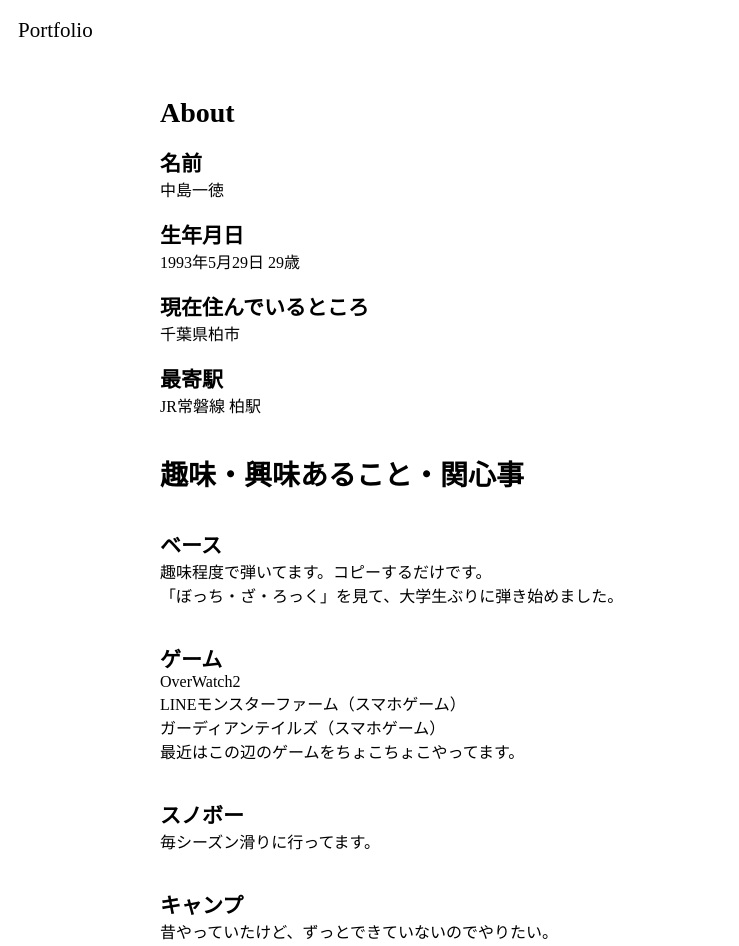
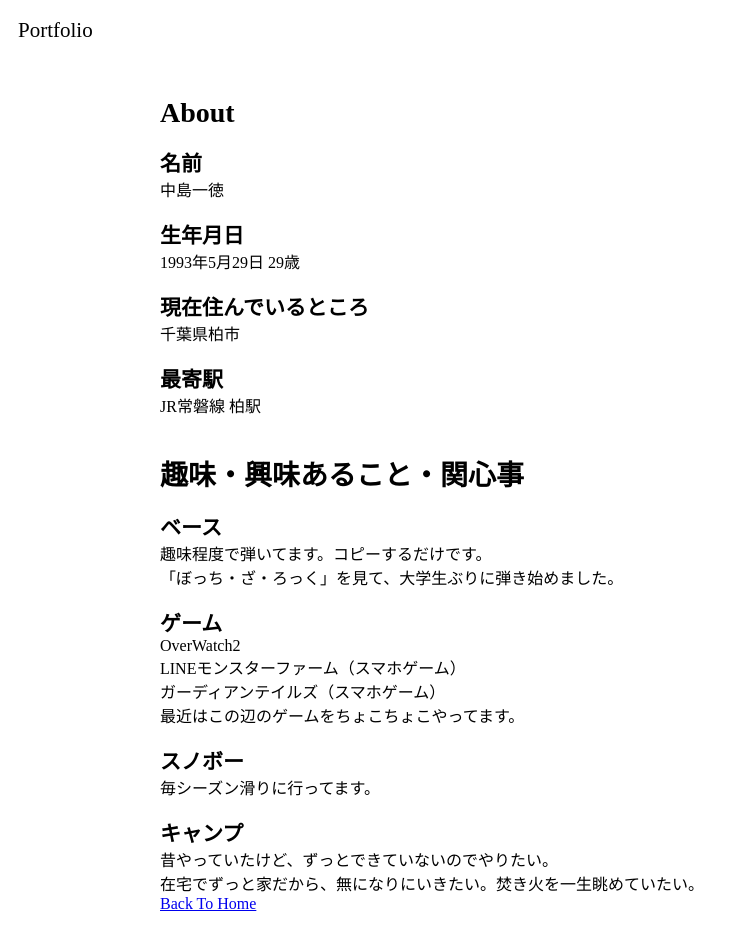
Before and after one commit to toku-chan/portfolio, a Next.js app: page /about in a window 1280 px wide. Shown: the top 946 px of the page, without its empty margins (0-739 px from the left). Built offline with nearby package versions, Linux system fonts and the light colour scheme.

Commit message:
chore: Aboutページのコンテンツを調整

```diff
--- /dev/null
+++ b/src/feature/About/About/index.tsx
@@ -0,0 +1,58 @@
+import { Heading_1, Heading_2 } from '~/designSystems';
+import * as S from '../styles';
+
+const personalData = {
+  name: '中島一徳',
+  location: '千葉県柏市',
+  birthday: {
+    year: 1993,
+    month: 5,
+    date: 29,
+  },
+};
+
+function getAge() {
+  const today = new Date();
+  const todayYear = today.getFullYear();
+  const thisYearBirthDay = new Date(
+    todayYear,
+    personalData.birthday.month - 1,
+    personalData.birthday.date,
+  );
+  const age = todayYear - personalData.birthday.year;
+
+  if (today < thisYearBirthDay) {
+    return age - 1;
+  }
+
+  return age;
+}
+
+export function About() {
+  const age = getAge();
+
+  return (
+    <S.Content>
+      <Heading_1>About</Heading_1>
+      <S.DetailWrapper>
+        <Heading_2>名前</Heading_2>
+        <p>{personalData.name}</p>
+      </S.DetailWrapper>
+      <S.DetailWrapper>
+        <Heading_2>生年月日</Heading_2>
+        <p>
+          {personalData.birthday.year}年{personalData.birthday.month}月
+          {personalData.birthday.date}日 {age}歳
+        </p>
+      </S.DetailWrapper>
+      <S.DetailWrapper>
+        <Heading_2>現在住んでいるところ</Heading_2>
+        <p>{personalData.location}</p>
+      </S.DetailWrapper>
+      <S.DetailWrapper>
+        <Heading_2>最寄駅</Heading_2>
+        <p>JR常磐線 柏駅</p>
+      </S.DetailWrapper>
+    </S.Content>
+  );
+}
--- a/src/feature/About/Detail/BassGuitar.tsx
+++ b/src/feature/About/Interest/Detail/BassGuitar.tsx
@@ -1,22 +1,16 @@
-import styled from '@emotion/styled';
 import { Heading_2 } from '~/designSystems';
-
-// TODO: 他の場所もこのサイズ感にするが共通化するべきかは検討する
-const Content = styled.section`
-  margin: 36px auto 0;
-  padding: 0;
-`;
+import { DetailWrapper } from '../../styles';
 
 export function BassGuitar() {
   return (
     // MEMO: 持っているベースの写真とか載せても良いかも
-    <Content>
+    <DetailWrapper>
       <Heading_2>ベース</Heading_2>
       <p>
         趣味程度で弾いてます。コピーするだけです。
         <br />
         「ぼっち・ざ・ろっく」を見て、大学生ぶりに弾き始めました。
       </p>
-    </Content>
+    </DetailWrapper>
   );
 }
--- a/src/feature/About/Detail/Camping.tsx
+++ b/src/feature/About/Interest/Detail/Camping.tsx
@@ -1,22 +1,16 @@
-import styled from '@emotion/styled';
 import { Heading_2 } from '~/designSystems';
-
-// TODO: 他の場所もこのサイズ感にするが共通化するべきかは検討する
-const Content = styled.section`
-  margin: 36px auto 0;
-  padding: 0;
-`;
+import { DetailWrapper } from '../../styles';
 
 export function Camping() {
   // MEMO: ブログ作ったらそっちに誘導するとかでも良いかも
   return (
-    <Content>
+    <DetailWrapper>
       <Heading_2>キャンプ</Heading_2>
       <p>
         昔やっていたけど、ずっとできていないのでやりたい。
         <br />
         在宅でずっと家だから、無になりにいきたい。焚き火を一生眺めていたい。
       </p>
-    </Content>
+    </DetailWrapper>
   );
 }
--- a/src/feature/About/Detail/Games.tsx
+++ b/src/feature/About/Interest/Detail/Games.tsx
@@ -1,15 +1,9 @@
-import styled from '@emotion/styled';
 import { Heading_2 } from '~/designSystems';
-
-// TODO: 他の場所もこのサイズ感にするが共通化するべきかは検討する
-const Content = styled.section`
-  margin: 36px auto 0;
-  padding: 0;
-`;
+import { DetailWrapper } from '../../styles';
 
 export function Games() {
   return (
-    <Content>
+    <DetailWrapper>
       <Heading_2>ゲーム</Heading_2>
       <ul>
         <li>OverWatch2</li>
@@ -17,6 +11,6 @@ export function Games() {
         <li>ガーディアンテイルズ（スマホゲーム）</li>
       </ul>
       <p>最近はこの辺のゲームをちょこちょこやってます。</p>
-    </Content>
+    </DetailWrapper>
   );
 }
--- a/src/feature/About/Detail/WinterSports.tsx
+++ b/src/feature/About/Interest/Detail/WinterSports.tsx
@@ -1,18 +1,12 @@
-import styled from '@emotion/styled';
 import { Heading_2 } from '~/designSystems';
-
-// TODO: 他の場所もこのサイズ感にするが共通化するべきかは検討する
-const Content = styled.section`
-  margin: 36px auto 0;
-  padding: 0;
-`;
+import { DetailWrapper } from '../../styles';
 
 export function WinterSports() {
   // MEMO: ブログ作ったらそっちに誘導するとかでも良いかも
   return (
-    <Content>
+    <DetailWrapper>
       <Heading_2>スノボー</Heading_2>
       <p>毎シーズン滑りに行ってます。</p>
-    </Content>
+    </DetailWrapper>
   );
 }
--- /dev/null
+++ b/src/feature/About/Interest/index.tsx
@@ -0,0 +1,16 @@
+import { Heading_1 } from '~/designSystems';
+import * as Detail from './Detail';
+import * as S from '../styles';
+
+export function Interest() {
+  return (
+    <S.Content>
+      <Heading_1>趣味・興味あること・関心事</Heading_1>
+      {/* NOTE: 最近やっている順番で表示。その時のブームよって並び替えすること */}
+      <Detail.BassGuitar />
+      <Detail.Games />
+      <Detail.WinterSports />
+      <Detail.Camping />
+    </S.Content>
+  );
+}
--- a/src/feature/About/index.tsx
+++ b/src/feature/About/index.tsx
@@ -1,80 +1,13 @@
 import Link from 'next/link';
-import styled from '@emotion/styled';
-import { Heading_1, Heading_2 } from '~/designSystems';
 import { Layout } from '~/components/Layout';
-import * as Detail from './Detail';
-
-const personalData = {
-  name: '中島一徳',
-  location: '千葉県柏市',
-  birthday: {
-    year: 1993,
-    month: 5,
-    date: 29,
-  },
-};
-
-// TODO: 他の場所もこのサイズ感にするが共通化するべきかは検討する
-const Content = styled.section`
-  margin: 36px auto 0;
-  padding: 0;
-`;
-
-const DetailWrapper = styled.section`
-  margin-top: 18px;
-`;
-
-function getAge() {
-  const today = new Date();
-  const todayYear = today.getFullYear();
-  const thisYearBirthDay = new Date(
-    todayYear,
-    personalData.birthday.month - 1,
-    personalData.birthday.date,
-  );
-  const age = todayYear - personalData.birthday.year;
-
-  if (today < thisYearBirthDay) {
-    return age - 1;
-  }
-
-  return age;
-}
+import { About } from './About';
+import { Interest } from './Interest';
 
 export function AboutContent() {
-  const age = getAge();
   return (
     <Layout>
-      <Content>
-        <Heading_1>About</Heading_1>
-        <DetailWrapper>
-          <Heading_2>名前</Heading_2>
-          <p>{personalData.name}</p>
-        </DetailWrapper>
-        <DetailWrapper>
-          <Heading_2>生年月日</Heading_2>
-          <p>
-            {personalData.birthday.year}年{personalData.birthday.month}月
-            {personalData.birthday.date}日 {age}歳
-          </p>
-        </DetailWrapper>
-        <DetailWrapper>
-          <Heading_2>現在住んでいるところ</Heading_2>
-          <p>{personalData.location}</p>
-        </DetailWrapper>
-        <DetailWrapper>
-          <Heading_2>最寄駅</Heading_2>
-          <p>JR常磐線 柏駅</p>
-        </DetailWrapper>
-      </Content>
-      <Content>
-        <Heading_1>趣味・興味あること・関心事</Heading_1>
-        {/* NOTE: 最近やっている順番で表示。その時のブームよって並び替えすること */}
-        <Detail.BassGuitar />
-        <Detail.Games />
-        <Detail.WinterSports />
-        <Detail.Camping />
-      </Content>
+      <About />
+      <Interest />
       <Link href='/'>Back To Home</Link>
     </Layout>
   );
--- /dev/null
+++ b/src/feature/About/styles.ts
@@ -0,0 +1,10 @@
+import styled from '@emotion/styled';
+
+export const Content = styled.section`
+  margin: 36px auto 0;
+  padding: 0;
+`;
+
+export const DetailWrapper = styled.section`
+  margin-top: 18px;
+`;
```
Also changed, not shown: src/feature/About/Interest/Detail/index.tsx (renamed from src/feature/About/Detail/index.tsx).
